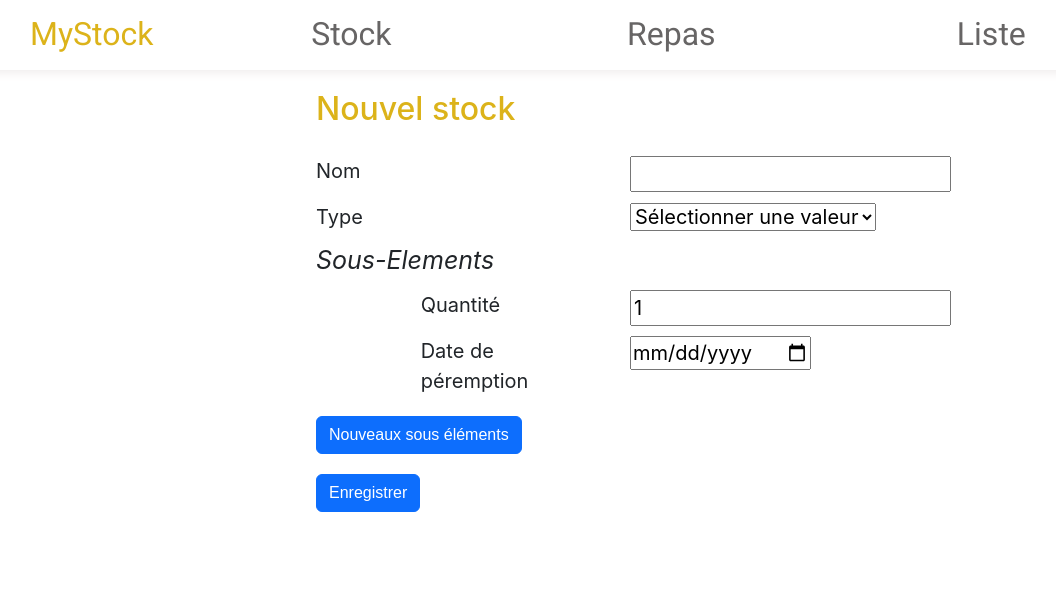
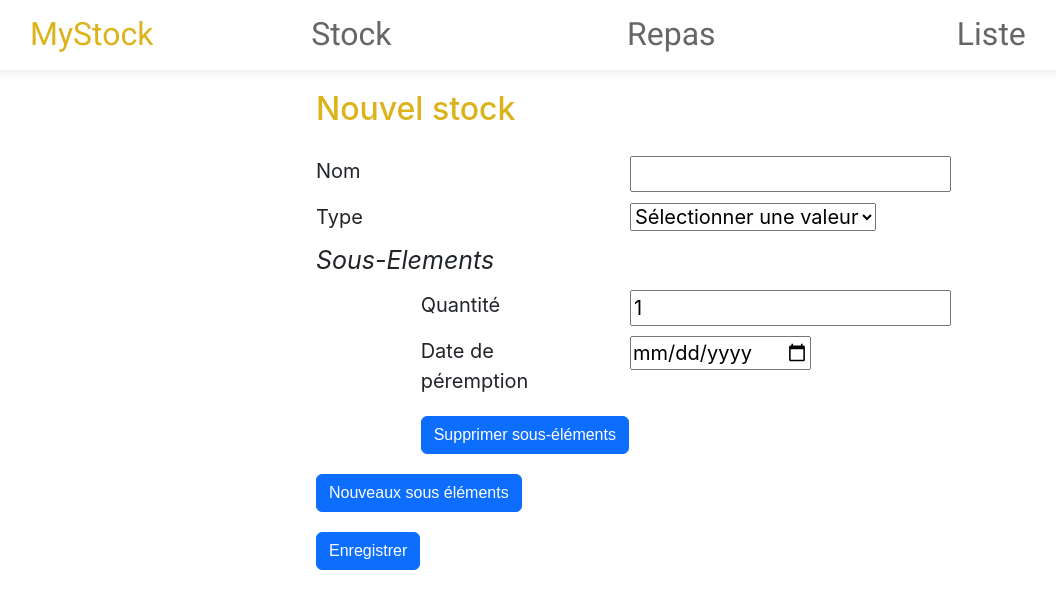
Before and after one commit to plouiserre/ShoppingManagerV2, a React (Create React App) app in the folder shopping-manager-front/: page /Stock/add in a window 1280 px wide. Shown: the top 608 px of the page, without its empty margins (22-1078 px from the left). Built offline with nearby package versions, Linux system fonts and the light colour scheme.

Commit message:
delete sub elements

```diff
--- a/shopping-manager-front/src/components/StockSubElement/StockSubElement.jsx
+++ b/shopping-manager-front/src/components/StockSubElement/StockSubElement.jsx
@@ -1,4 +1,5 @@
 import s from "./style.module.css";
+import { AddElement } from "../../components/AddElement/AddElement";
 export function StockSubElement({ stock, setStock }) {
   return (
     <>
@@ -39,6 +40,15 @@ export function StockSubElement({ stock, setStock }) {
         </div>
         <div className="col-2"></div>
       </div>
+      <div className={`row ${s.lineForm}`}>
+        <div className="col-4"></div>
+        <div className="col-8">
+          <AddElement
+            labelButton={"Supprimer sous-éléments"}
+            actionButton={() => alert("ça supprime!!!")}
+          />
+        </div>
+      </div>
     </>
   );
 }
--- a/shopping-manager-front/src/pages/Stock/AddStock.jsx
+++ b/shopping-manager-front/src/pages/Stock/AddStock.jsx
@@ -32,14 +32,18 @@ export function AddStock() {
   }
 
   function addSubElements() {
-    //externalize in a new method
-    var lastKey = keys[keys.length - 1];
-    var newKey = lastKey + 1;
-    setKeys([...keys, newKey]);
+    var newKey = manageKeysSubElements();
     setButtonAddSubElement([
       ...buttonAddSubElement,
       <StockSubElement stock={stock} setStock={setStock} key={newKey} />,
     ]);
+  }
+
+  function manageKeysSubElements() {
+    var lastKey = keys[keys.length - 1];
+    var newKey = lastKey + 1;
+    setKeys([...keys, newKey]);
+    return newKey;
   }
 
   //TODO rewrite this code
```
